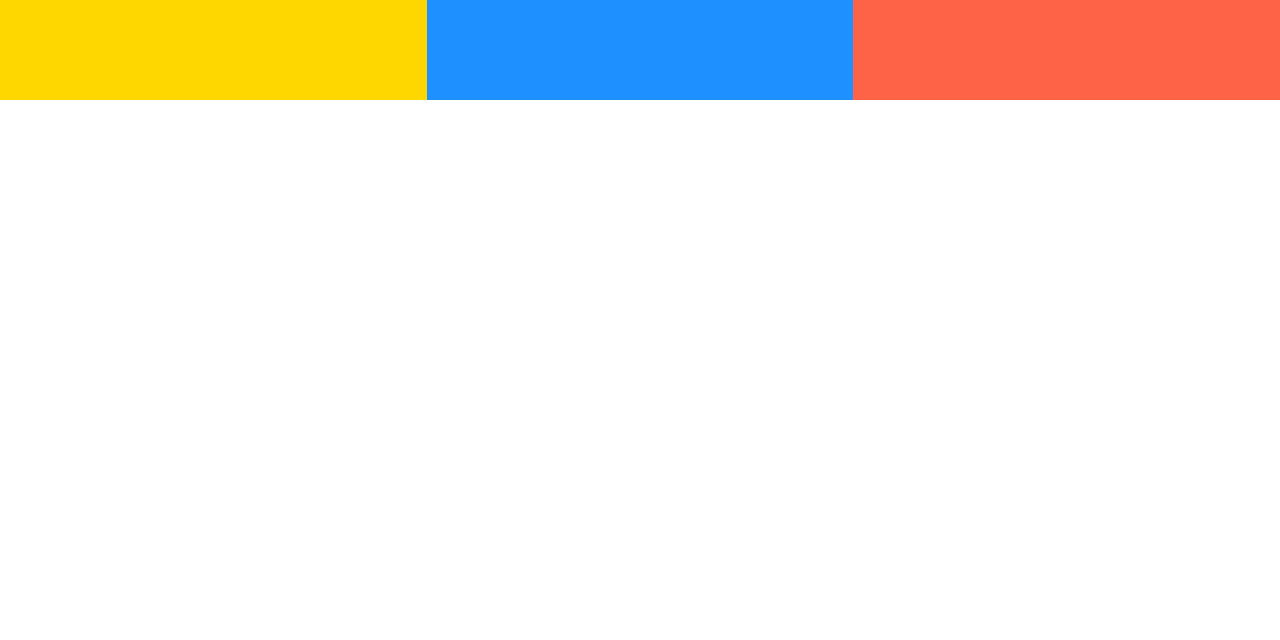
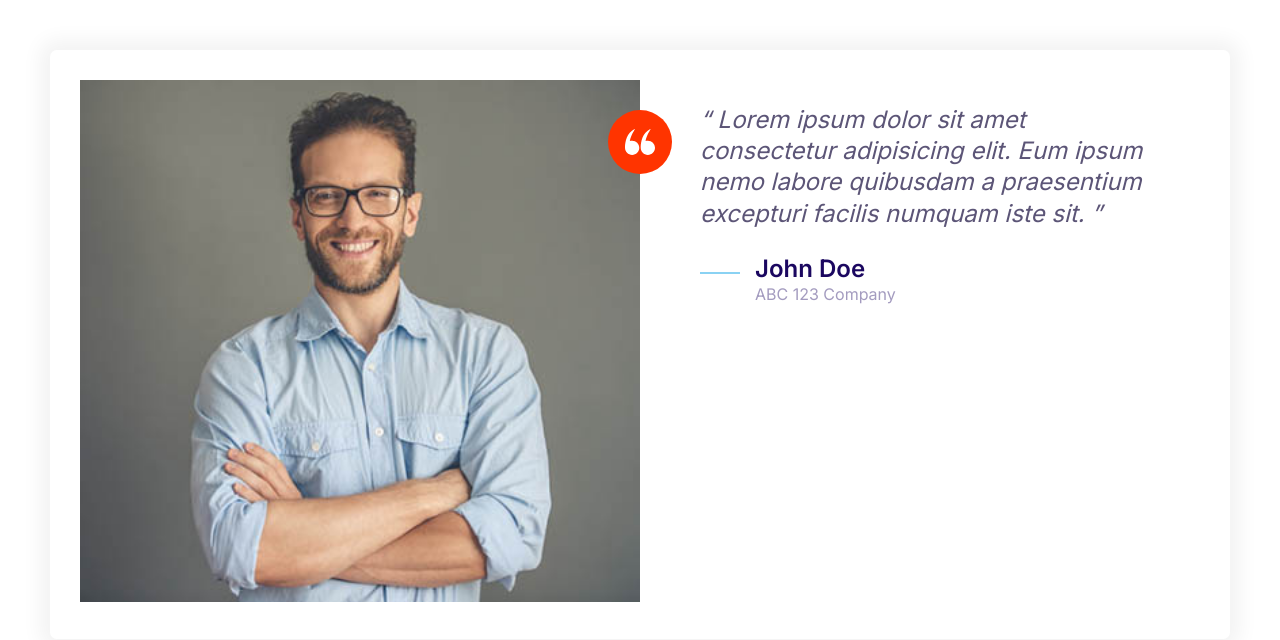
Before and after one commit to jadonahue/joshify-website, a plain HTML site: page index.html in a window 1280 px wide. Drawn offline with Linux system fonts and the light colour scheme.

Commit message:
Build testimonials component & fixed media breakpoint.

```diff
--- a/css/styles.css
+++ b/css/styles.css
@@ -170,8 +170,17 @@ a {
     height: 40px;
 }
 
+.icon--small {
+    width: 30px;
+    height: 30px;
+}
+
 .icon--primary {
     fill: var(--color-primary);
+}
+
+.icon--white {
+    fill: #fff;
 }
 
 .icon-container {
@@ -182,6 +191,10 @@ a {
     display: inline-flex;
     justify-content: center;
     align-items: center;
+}
+
+.icon-container--accent {
+    background: var(--color-accent);
 }
 
 /* Buttons */
@@ -456,7 +469,7 @@ a {
     display: grid;
 }
 
-@media screen and (min-width: 786px) {
+@media screen and (min-width: 768px) {
     .grid--1x2 {
         grid-template-columns: repeat(2, 1fr)
     }
@@ -467,3 +480,39 @@ a {
         grid-template-columns: repeat(3, 1fr);
     }
 }
+
+/* Testimonials */
+.testimonial {
+    padding: 8.5rem;
+    padding-top: 3rem;
+}
+
+.testimonial__image {
+    position: relative;
+}
+
+.testimonial__image>img {
+    width: 100%;
+}
+
+.testimonial__image>.icon-container {
+    position: absolute;
+    top: 3rem;
+    right: -32px;
+}
+
+@media screen and (min-width: 768px) {
+
+    .testimonial {
+        padding: 3rem;
+    }
+
+    .testimonial .quote,
+    .testimonial .quote__author {
+        font-size: 2.4rem;
+    }
+
+    .testimonial .quote {
+        margin-left: 6rem;
+    }
+}
--- a/index.html
+++ b/index.html
@@ -13,11 +13,45 @@
         <link rel="stylesheet" href="css/normalize.css" />
         <link rel="stylesheet" href="css/styles.css" />
     </head>
-    <body>
-        <div class="grid grid--1x3">
-            <div style="height: 100px; background: gold"></div>
-            <div style="height: 100px; background: dodgerblue"></div>
-            <div style="height: 100px; background: tomato"></div>
+    <body style="padding: 5rem">
+        <div class="card testimonial">
+            <div class="grid grid--1x2">
+                <div class="testimonial__image">
+                    <img
+                        src="images/testimonial.jpg"
+                        alt="A happy, smiling customer"
+                    />
+                    <span class="icon-container icon-container--accent">
+                        <svg class="icon icon--white icon--small">
+                            <use xlink:href="images/sprite.svg#quotes"></use>
+                        </svg>
+                    </span>
+                </div>
+                <blockquote class="quote">
+                    <p class="quote__text">
+                        Lorem ipsum dolor sit amet consectetur adipisicing elit.
+                        Eum ipsum nemo labore quibusdam a praesentium excepturi
+                        facilis numquam iste sit.
+                    </p>
+                    <footer>
+                        <div class="media">
+                            <div class="media__image">
+                                <svg class="icon icon--primary quote__line">
+                                    <use
+                                        xlink:href="images/sprite.svg#line"
+                                    ></use>
+                                </svg>
+                            </div>
+                            <div class="media__body">
+                                <h3 class="media__title quote__author">
+                                    John Doe
+                                </h3>
+                                <p class="quote__company">ABC 123 Company</p>
+                            </div>
+                        </div>
+                    </footer>
+                </blockquote>
+            </div>
         </div>
     </body>
 </html>
```
Also changed, not shown: components/testimonials.html (added, +32 -0 lines), images/testimonial.jpg (added).
